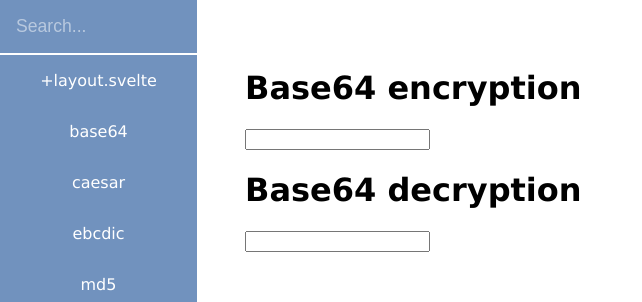
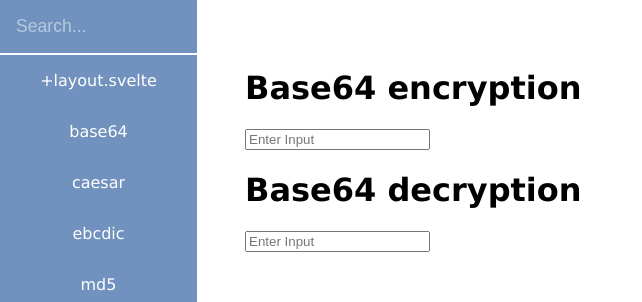
Before and after one commit to LeoDog896/doke, a SvelteKit app: page /base64 in a window 1280 px wide. Shown: the top 302 px of the page, without its empty margins (0-642 px from the left). Built offline with nearby package versions, Linux system fonts and the light colour scheme.

Commit message:
fix: placeholders for base64 enc/dec

```diff
--- a/src/routes/base64/+page.svelte
+++ b/src/routes/base64/+page.svelte
@@ -18,12 +18,12 @@
 
 <h1>Base64 encryption</h1>
 
-<input bind:value={toEncrypt} />
+<input bind:value={toEncrypt} placeholder="Enter Input" />
 
 <p>{encryptedResult}</p>
 
 <h1>Base64 decryption</h1>
 
-<input bind:value={toDecrypt} />
+<input bind:value={toDecrypt} placeholder="Enter Input" />
 
 <p>{decryptedResult}</p>
```
